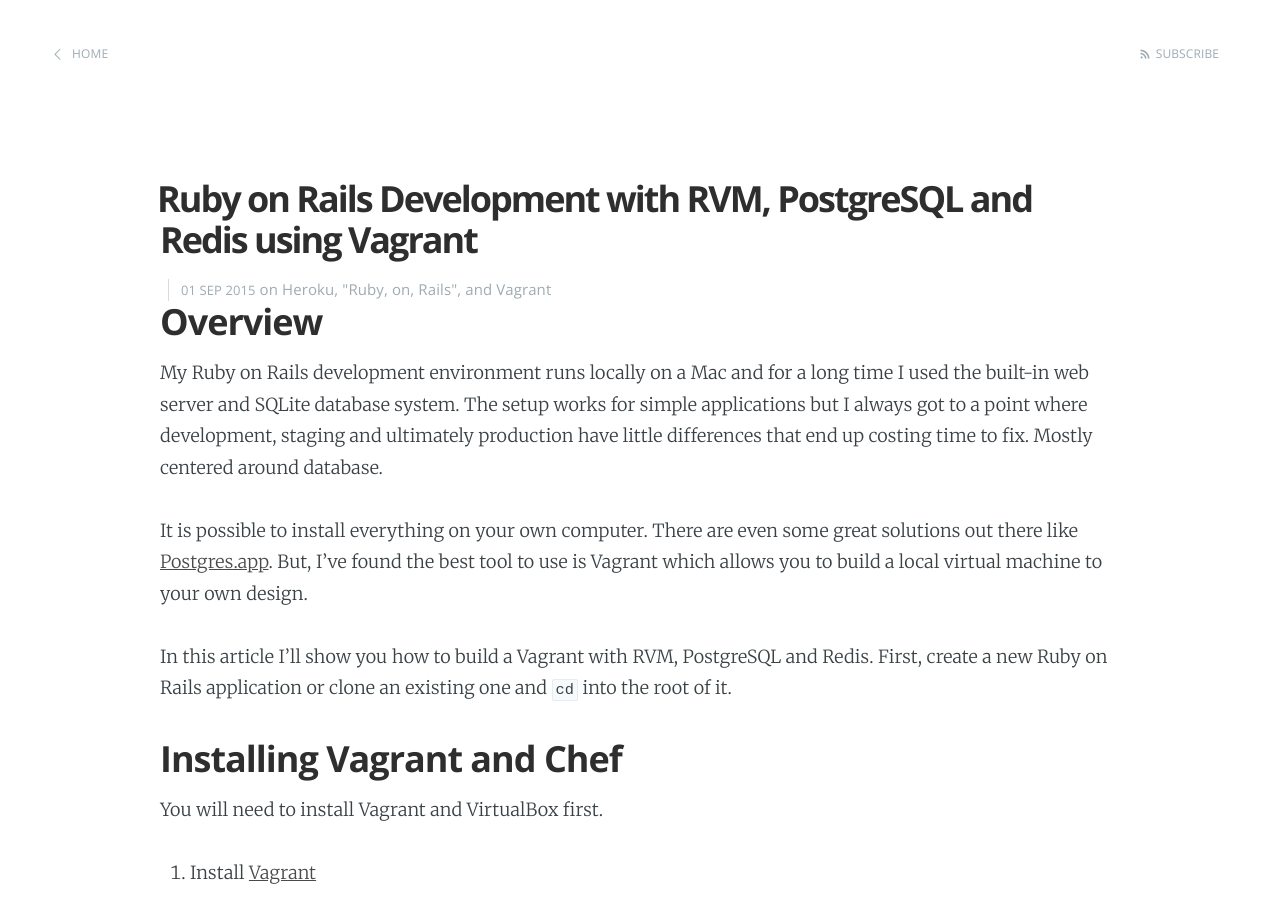
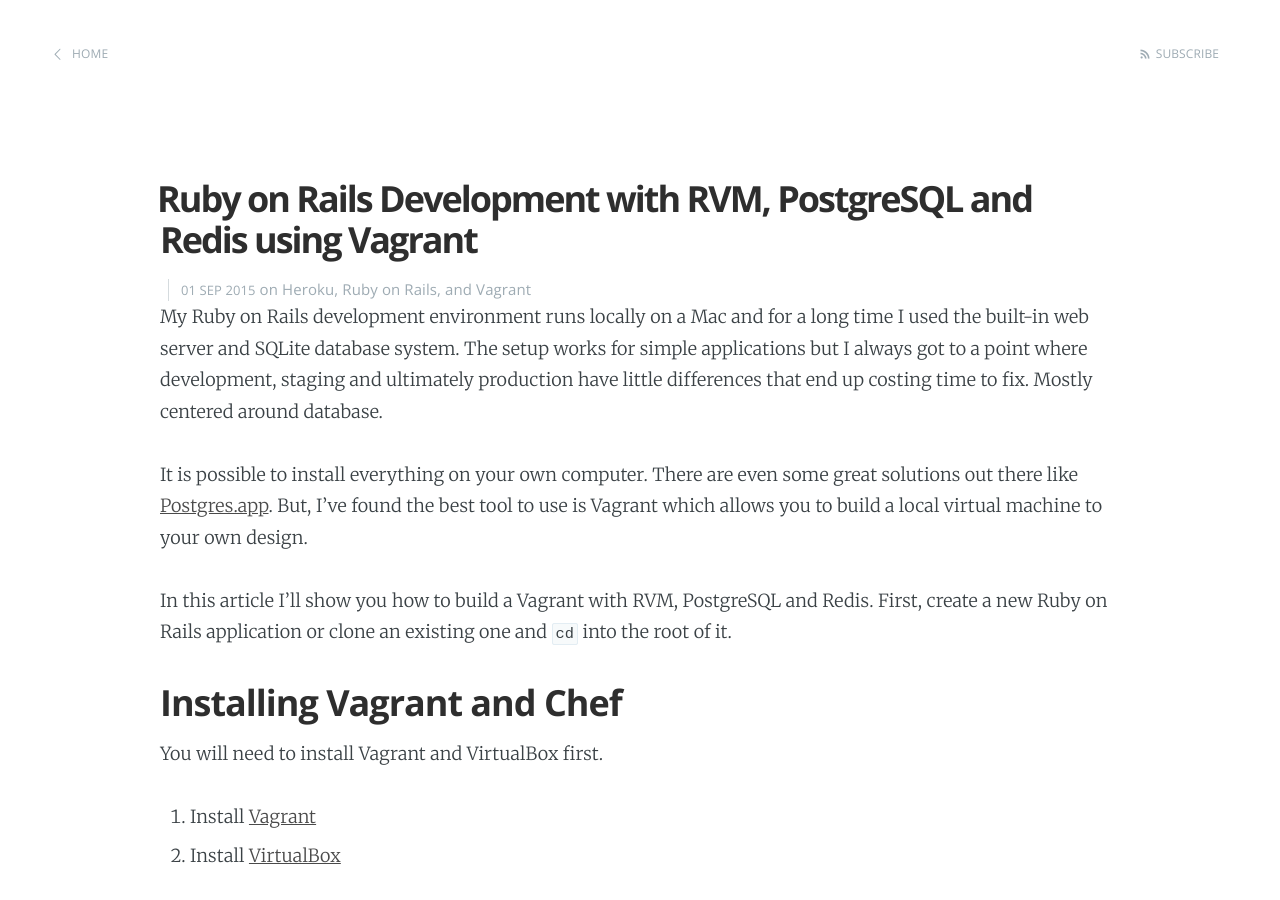
Before and after one commit to wassimk/wassimk.github.io, a Jekyll site: the page built from _posts/2015-09-01-ruby-on-rails-development-with-vagrant.md, in a window 1280 px wide and 900 px high. Built offline with Jekyll 4.4.1, drawn with Linux system fonts in a browser that asks for light colours; Markdown is read by kramdown in place of the engine named in the settings.

Commit message:
Fix categories multi-word display on Ruby on Rails

```diff
--- a/_posts/2015-09-01-ruby-on-rails-development-with-vagrant.md
+++ b/_posts/2015-09-01-ruby-on-rails-development-with-vagrant.md
@@ -1,10 +1,12 @@
 ---
 layout: post
 title:  Ruby on Rails Development with RVM, PostgreSQL and Redis using Vagrant
-categories: Heroku "Ruby on Rails" Vagrant
+categories:
+  - Heroku
+  - Ruby on Rails
+  - Vagrant
 ---
 
-## Overview
 My Ruby on Rails development environment runs locally on a Mac and for a long time I used the
 built-in web server and SQLite database system. The setup works for simple applications but I
 always got to a point where development, staging and ultimately production have little differences
```
